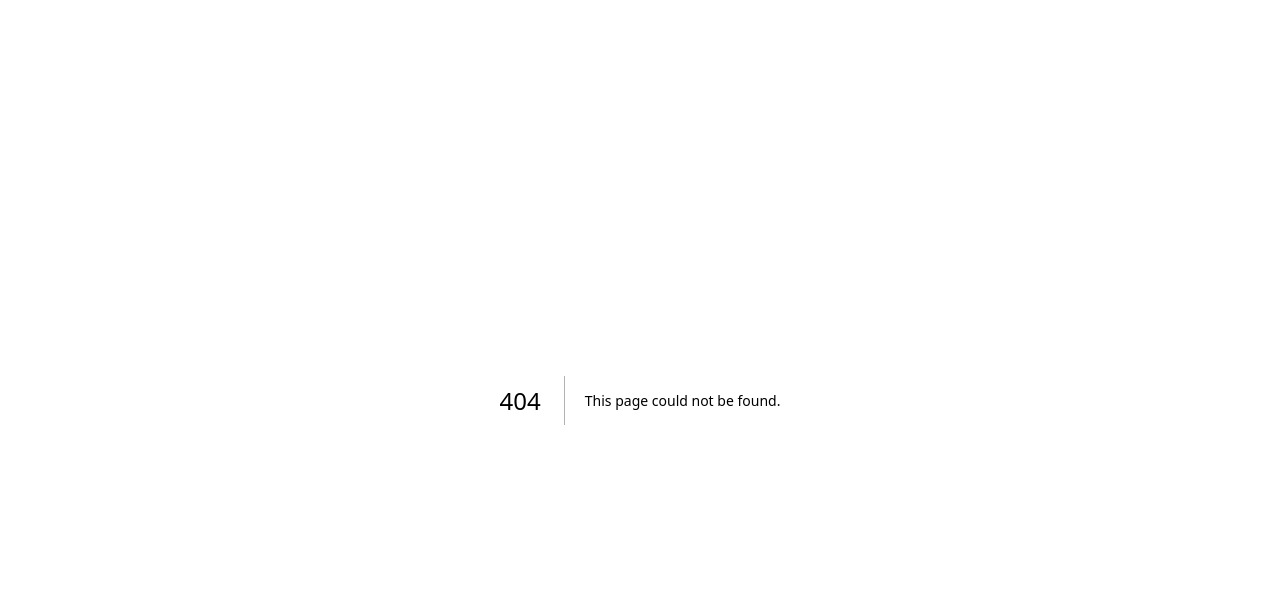
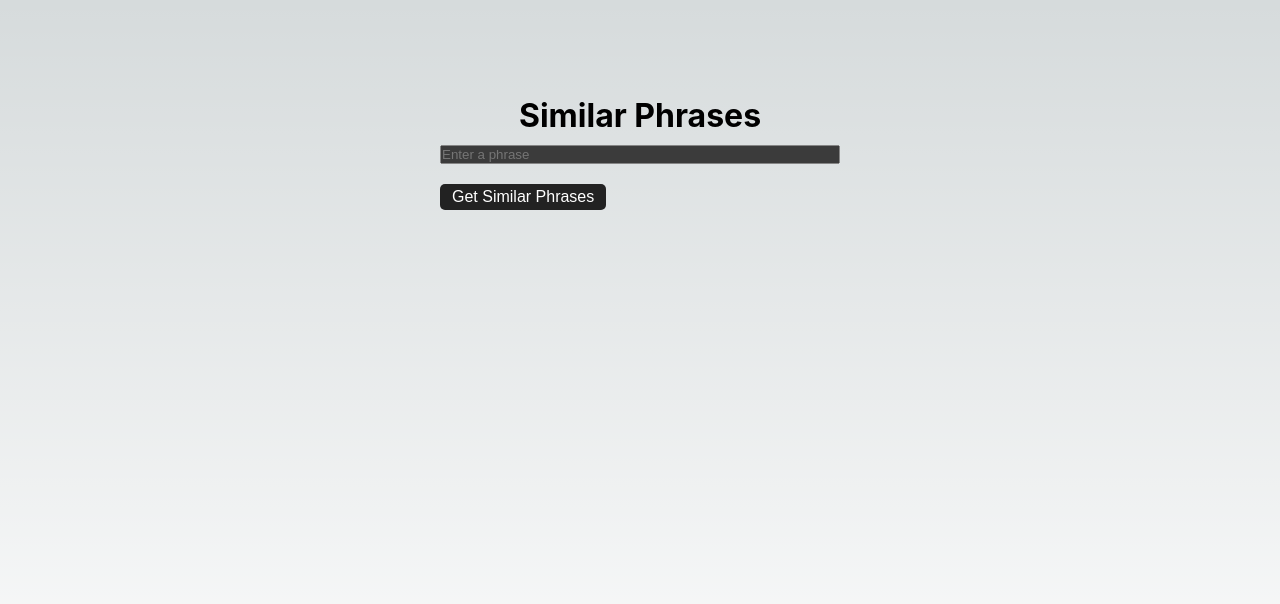
Before and after one commit to nishantrpai/tools.nishu.dev, a Next.js app: page /similarphrases in a window 1280 px wide. Before the commit this address had no page. Shown: the top 604 px of the page. Built offline with nearby package versions, Linux system fonts and the light colour scheme.

Commit message:
add similar phrases

```diff
--- /dev/null
+++ b/pages/similarphrases.js
@@ -0,0 +1,44 @@
+// similar phrases to your phrase use /gpt api
+import Head from 'next/head'
+import styles from '@/styles/Home.module.css'
+import { useState, useEffect } from 'react'
+
+export default function Home() {
+  const [phrase, setPhrase] = useState('')
+  const [similarPhrases, setSimilarPhrases] = useState([])
+
+  const handlePhrase = (e) => {
+    setPhrase(e.target.value)
+  }
+
+  const fetchSimilarPhrases = () => {
+    fetch(`/api/gpt?prompt="Make an array of of similar phrases to ${phrase}"`)
+      .then(res => res.json())
+      .then(data => {
+        setSimilarPhrases(data.response)
+      })
+  }
+
+  return (
+    <div className={styles.container}>
+      <Head>
+        <title>Similar Phrases</title>
+        <meta name="description" content="Generated by create next app" />
+        <link rel="icon" href="/favicon.ico" />
+      </Head>
+
+      <main className={styles.main}>
+        <h1 className={styles.title}>
+          Similar Phrases
+        </h1>
+
+        <div style={{ display: 'flex', flexDirection: 'column', gap: '20px', width: '100%', maxWidth: '400px' }}>
+          <input type="text" value={phrase} onChange={handlePhrase} placeholder="Enter a phrase" />
+          <button onClick={fetchSimilarPhrases}>Get Similar Phrases</button>
+        </div>
+
+        <p style={{ whiteSpace: 'pre-wrap' }}>{similarPhrases}</p>
+      </main>
+    </div>
+  )
+}
```
Also changed, not shown: pages/index.js (+7 -0 lines).
